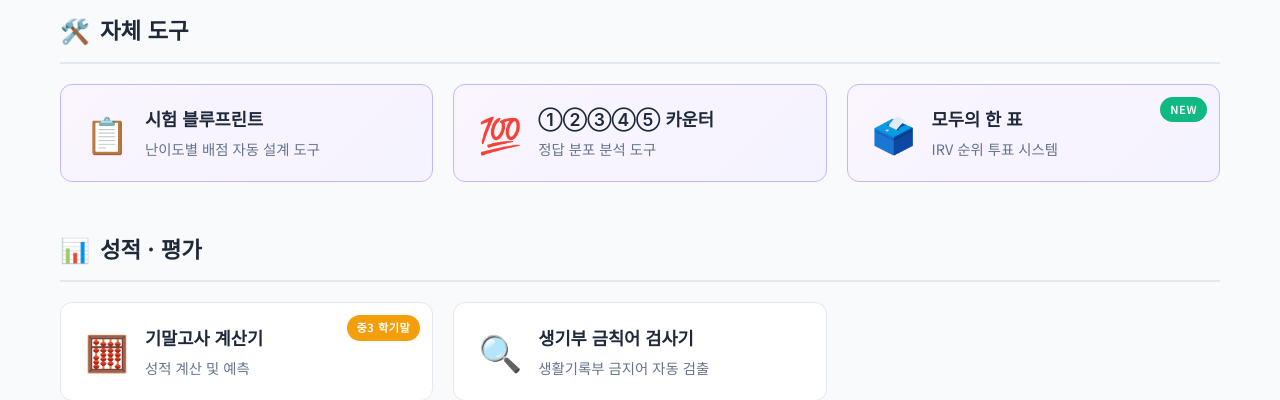
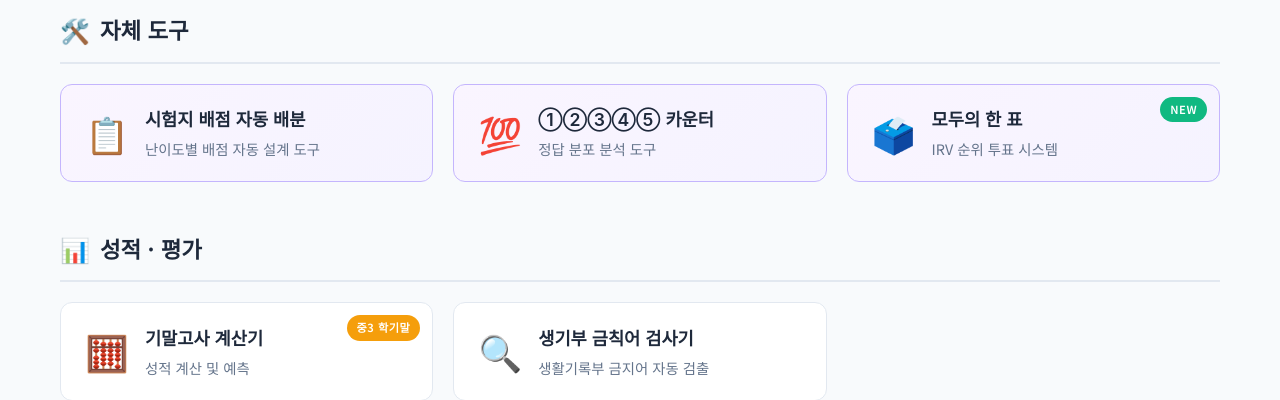
Before and after one commit to CHOISEONGYEOL/Teacher-support, a Python web app: template templates/index.html in a window 1280 px wide. Shown: the part 229-629 px from the top of the page. Run offline with Jinja, Linux system fonts and the light colour scheme; the template is opened without the code that fills it, so the values that code supplies are empty; some libraries are stand-ins or nearby versions.

Commit message:
Update heading text for exam blueprint section

```diff
--- a/templates/index.html
+++ b/templates/index.html
@@ -32,7 +32,7 @@
                     <a href="/blueprint" class="card card-internal">
                         <div class="card-icon">📋</div>
                         <div class="card-content">
-                            <h3>시험 블루프린트</h3>
+                            <h3>시험지 배점 자동 배분</h3>
                             <p>난이도별 배점 자동 설계 도구</p>
                         </div>
                     </a>
```
